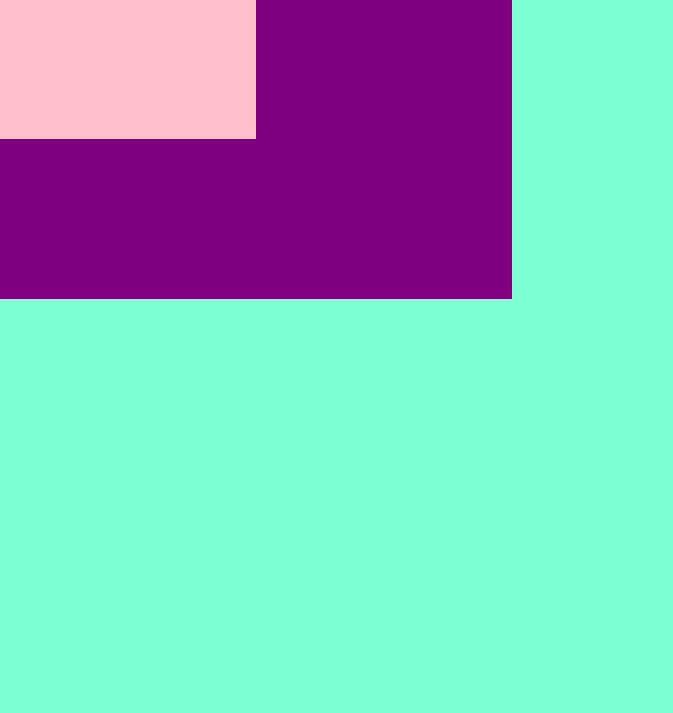
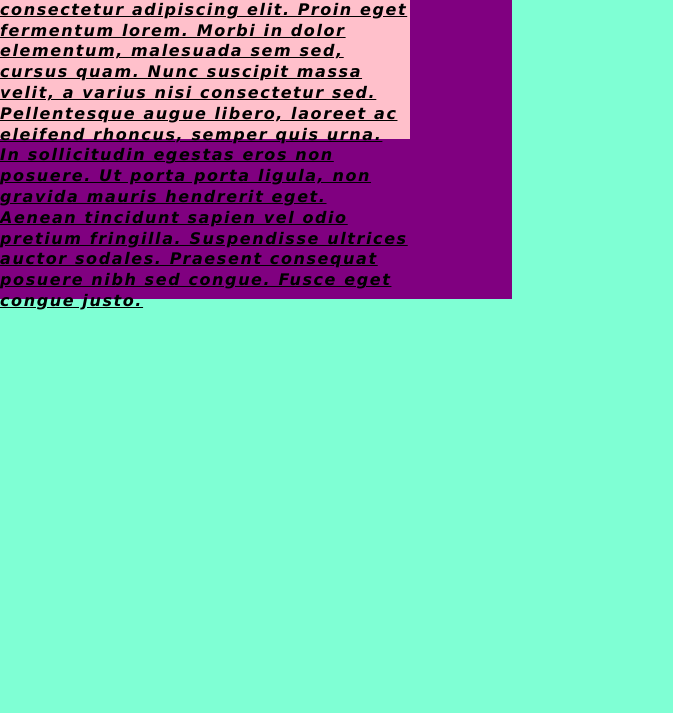
Before and after one commit to pari0137/Week-6, a plain HTML site: page index.html in a window 1280 px wide. Shown: the part 87-800 px from the top of the page, without its empty margins (0-673 px from the left). Drawn offline with Linux system fonts and the light colour scheme.

Commit message:
adding to css

```diff
--- a/css/css.css
+++ b/css/css.css
@@ -55,6 +55,9 @@ table {
 
 html{
     font-size: 22px;
+    /* set a default font family for the page
+    always provide a list of fonts as a fall back option - eend with a generic font type */
+    font-family:Verdana, Geneva, Tahoma, sans-serif;
 }
 
 body{
@@ -93,6 +96,17 @@ body{
 .using-percent{
     /* percentresponds to the elements parents, in this case the element with the class .using-viewport */
     background-color: pink;
-    width:50%;
+    width:80%;
     height:50%;
+
+    /* CSS Typography Options */
+     font-size: 16px;  /* you can set the font size using any unit of measurment - usually it is set with px, em, or rem */
+      line-height: 1.3em; /* line height is often set using ems, so its relative to the size of the font */
+
+       font-weight: bold; /* font weight is how thick the font is */
+        font-style:italic; /* font style adds things like italics */
+
+         letter-spacing: 0.1em; /* set the space between the letters (kerning) */
+          text-decoration: underline;  /* if you want to remove underline from links, set
+          text decoration to none */
 }
--- a/index.html
+++ b/index.html
@@ -17,7 +17,7 @@
 
         <div class="using-viewport">
             <div class="using-percent">
-
+                Lorem ipsum dolor sit amet, consectetur adipiscing elit. Proin eget fermentum lorem. Morbi in dolor elementum, malesuada sem sed, cursus quam. Nunc suscipit massa velit, a varius nisi consectetur sed. Pellentesque augue libero, laoreet ac eleifend rhoncus, semper quis urna. In sollicitudin egestas eros non posuere. Ut porta porta ligula, non gravida mauris hendrerit eget. Aenean tincidunt sapien vel odio pretium fringilla. Suspendisse ultrices auctor sodales. Praesent consequat posuere nibh sed congue. Fusce eget congue justo.
             </div>
         </div>
       </body>
```
